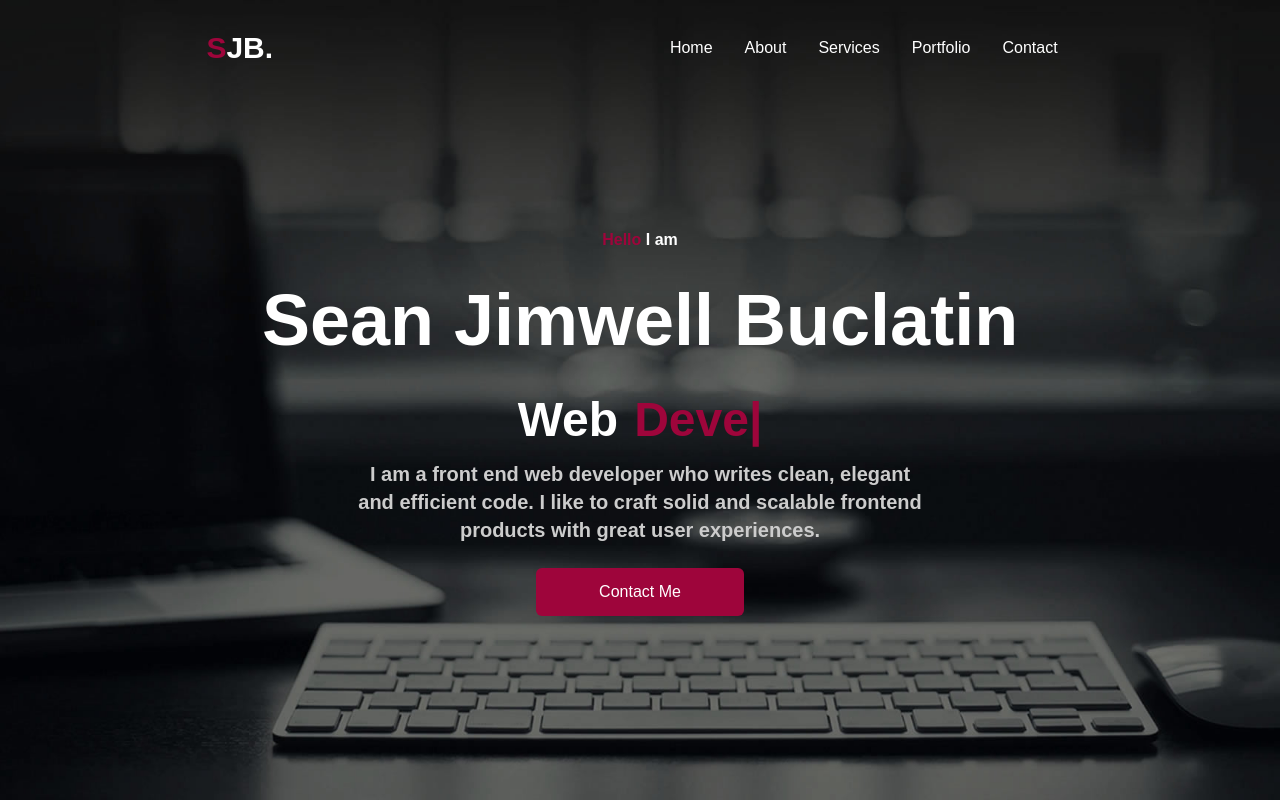
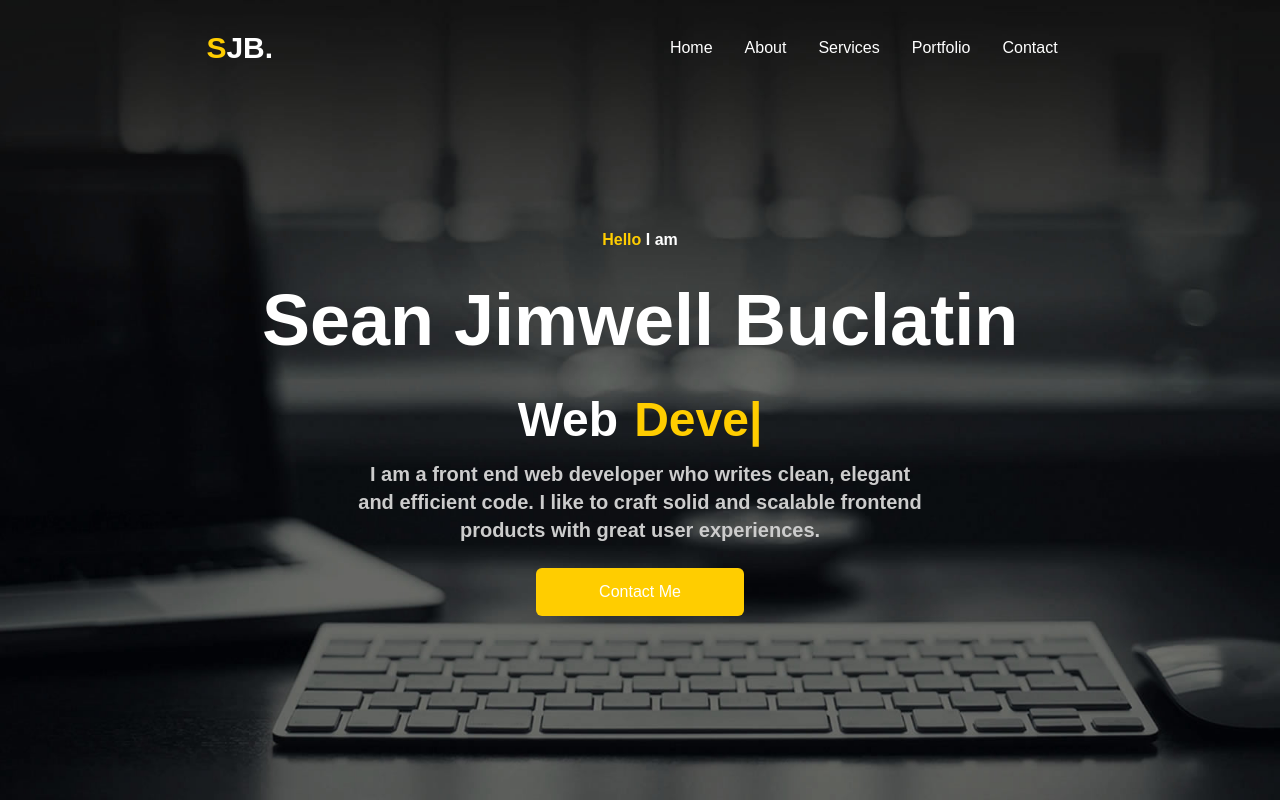
Before and after one commit to seanj12c/sjbportfolio, a React (Create React App) app: page / in a window 1280 px wide. Shown: the top 800 px of the page. Built offline with nearby package versions, Linux system fonts and the light colour scheme.

Commit message:
Add secondary color and change primary color

```diff
--- a/tailwind.config.js
+++ b/tailwind.config.js
@@ -3,7 +3,8 @@
   content: ["./src/**/*.{js,jsx,ts,tsx}"],
   theme: {
     colors: {
-      primary: "#9E053B",
+      primary: "#ffcd00",
+      secondary: "#202020",
       transparent: "transparent",
       current: "currentColor",
       black: "#000",
```
